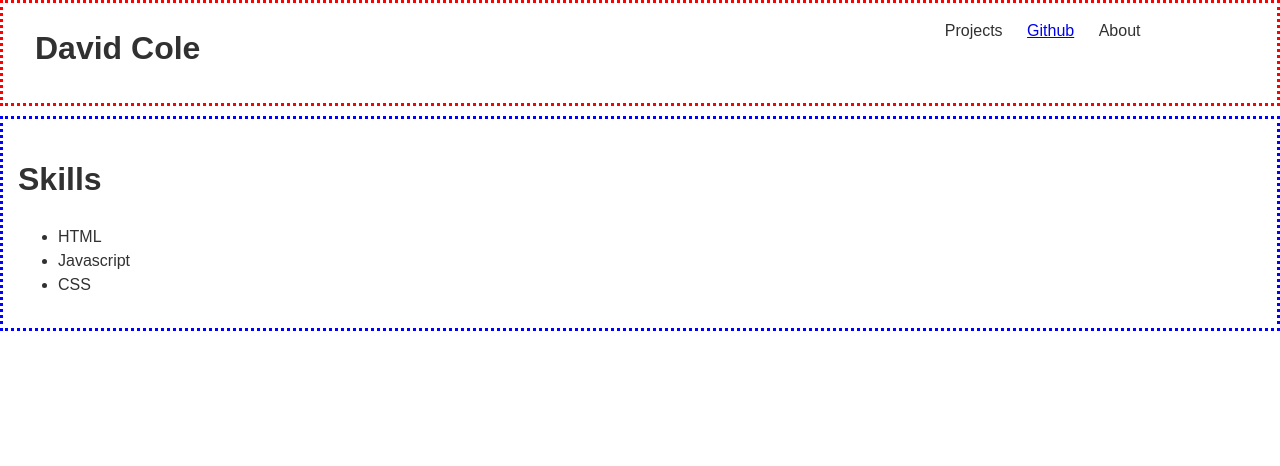
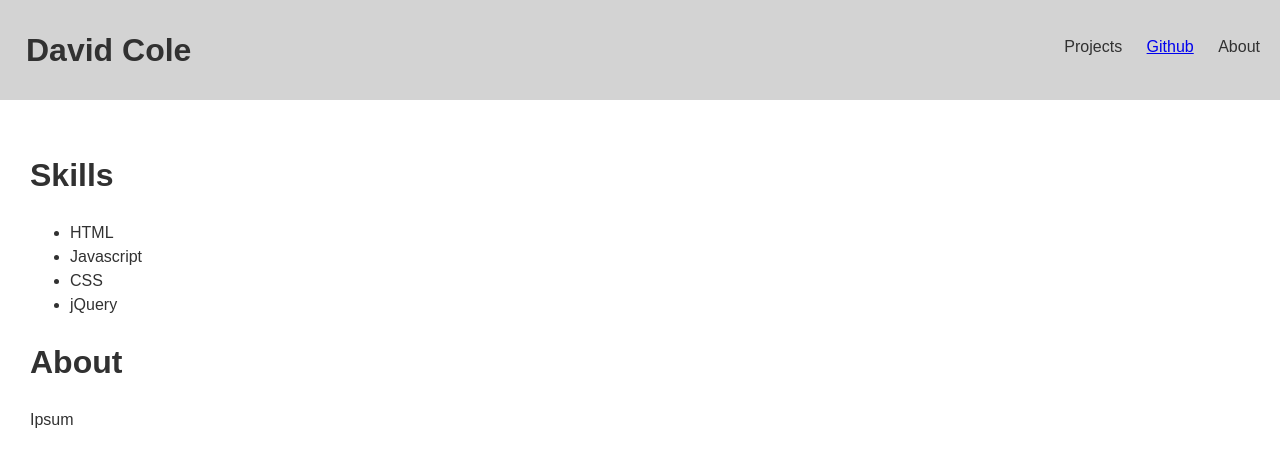
Before and after one commit to TheReckShop/portfolio, a plain HTML site: page index.html in a window 1280 px wide. Drawn offline with Linux system fonts and the light colour scheme.

Commit message:
added more to index.html

```diff
--- a/index.html
+++ b/index.html
@@ -11,7 +11,6 @@
     <header class="site-header clearfix">
       <div class="header-main">
         <h1 id="header-my-name">David Cole</h1>
-      </div>
         <nav class="main-nav">
           <ul>
             <li><a href="#"></a>Projects</li>
@@ -19,8 +18,12 @@
             <li>About</li>
           </ul>
         </nav>
+      </div>
     </header>
     <main class="main-content">
+      <div class="portfolio-pics">
+
+      </div>
       <div class="skills">
         <header>
           <h1>Skills</h1>
@@ -31,15 +34,23 @@
                 <li>HTML</li>
                 <li>Javascript</li>
                 <li>CSS</li>
+                <li>jQuery</li>
               </ul>
             </p>
           </div>
+          <div class="about">
+            <header>
+              <h1>About</h1>
+            </header>
+          </div>
+            <p>
+            Ipsum
+            </p>
       </div>
     </main>
     <footer>
 
     </footer>
-
   </body>
   <script type="text/javascript" src="script.js"></script>
 </html>
--- a/style.css
+++ b/style.css
@@ -1,41 +1,50 @@
 /*NAV BAR*/
 
-.header-main {
-
-}
 #header-my-name {
     float: left;
-    padding: 0 0 0.2em 1em;
+    padding: 0.5em 0.5em 0.5em 0.5em;
     font-family: sans-serif;
+    margin: 10px 10px 10px 10px
+    /*border: 5px dotted pink;*/
+
 }
 
 .site-header {
-  border: red 3px dotted;
+  /*border: red 3px dotted;*/
   margin: auto;
   height: 100px;
+  background-color: lightgrey;
 }
 
 .main-nav {
     display: inline;
     float: right;
     font-size: 1em;
-    width: 30%;
+    width: 40%;
     font-family: sans-serif;
+    height: 100px;
+    text-align: right;
 }
 
 .main-nav > ul {
-  margin-right: 3px;
+  margin-right: 0px;
+  margin-bottom: 10px;
+  margin-top: 25px;
+  margin-left: 30px;
+  padding: 10px;
 }
 
 .main-nav > ul > li {
   display: inline;
   margin-left: 10px;
   margin-right: 10px;
+  margin-top: 10px
 }
 
 .header-main {
   max-width: 100%;
   max-height: 100%;
+
 }
 
 .main-content {
@@ -44,11 +53,12 @@
 }
 
 main {
-    border: blue dotted 3px
+    /*border: blue dotted 3px*/
 }
 
-.skills {
+.main-content {
   padding: 15px 15px 15px 15px;
+  margin: 15px 15px 15px 15px;
 }
 body {
   margin: 10px 10px 10px 10px;
```
Lines whose indentation alone changed are shown as unchanged.
